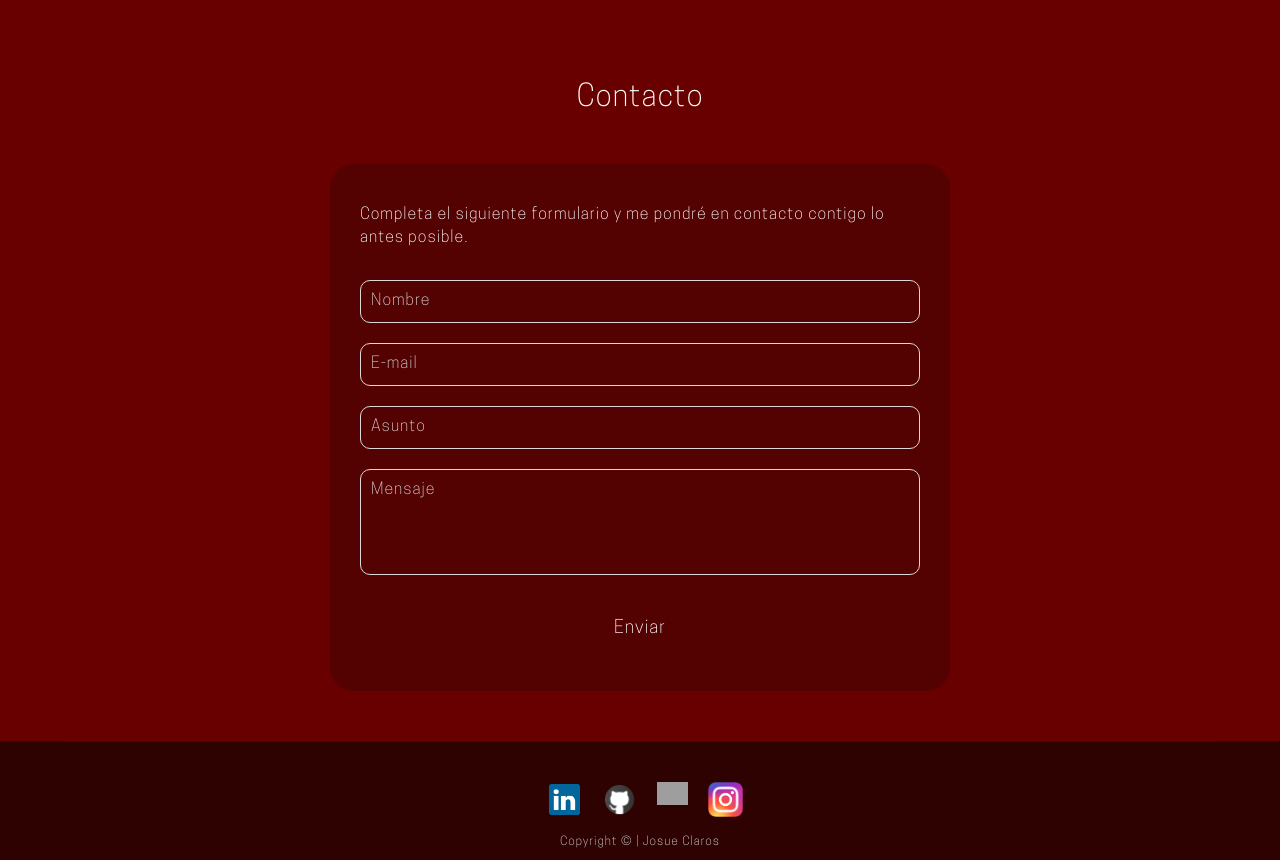
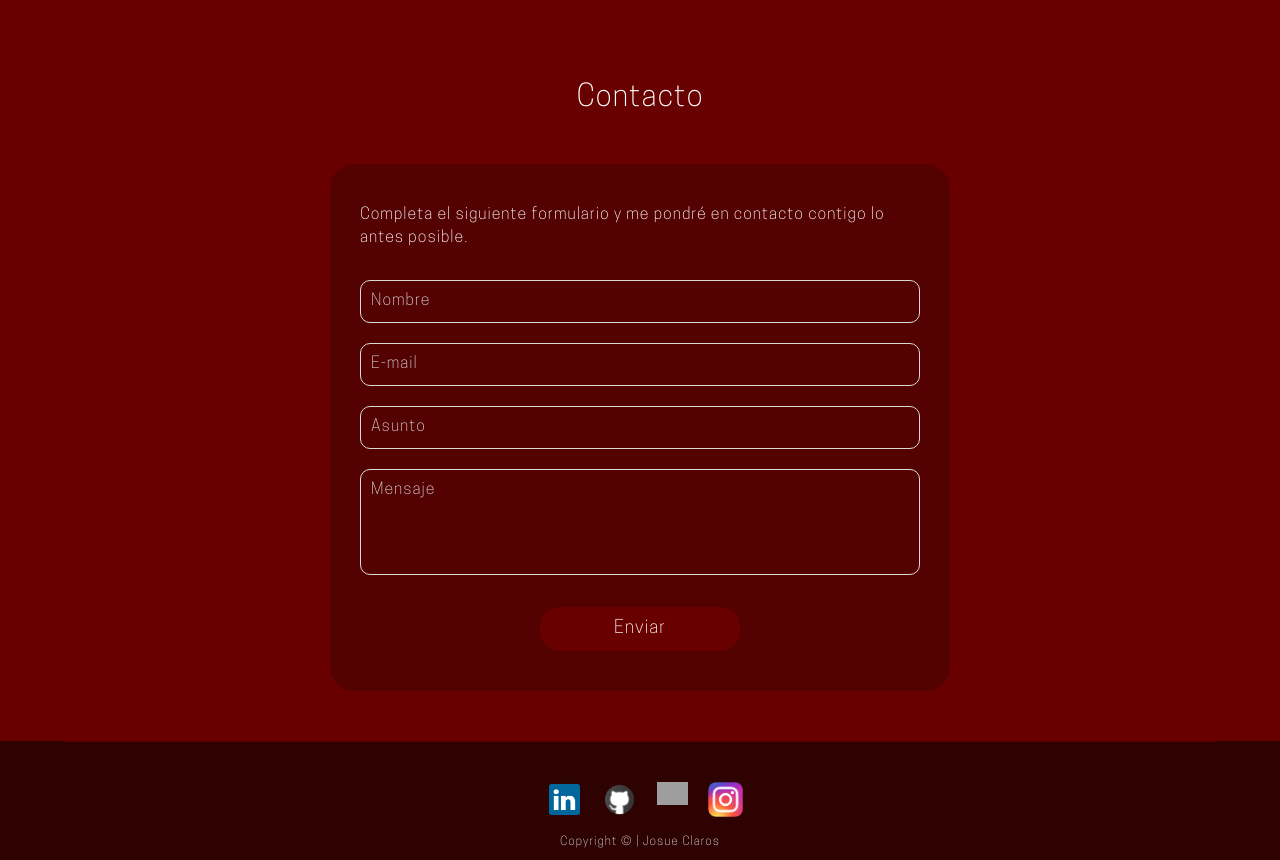
Before and after one commit to J0CIR0/J0CIR0.github.io, a PHP site: the page made by DISEÑO WEB/proyectofinal.html in a window 1280 px wide. Shown: the part 4173-5033 px from the top of the page. Run offline with PHP 8.4, Linux system fonts and the light colour scheme; some libraries are stand-ins or nearby versions; grey boxes are pictures that could not be loaded.

Commit message:
Update index.css
Signed-off-by: JociroPy <clarosrocajosue@gmail.com>

```diff
--- a/DISEÑO WEB/assets/stylesheet/index.css
+++ b/DISEÑO WEB/assets/stylesheet/index.css
@@ -1083,10 +1083,10 @@ footer {
 
 button[type="submit"] {
     padding: 10px 20px;
-    background-color: var(--eerie-black);
+    background-color: var(--jet);
     color: #fff;
     border: none;
-    border-radius: 5px;
+    border-radius: 20px;
     cursor: pointer;
     transition: background-color 0.3s ease;
 }
```
